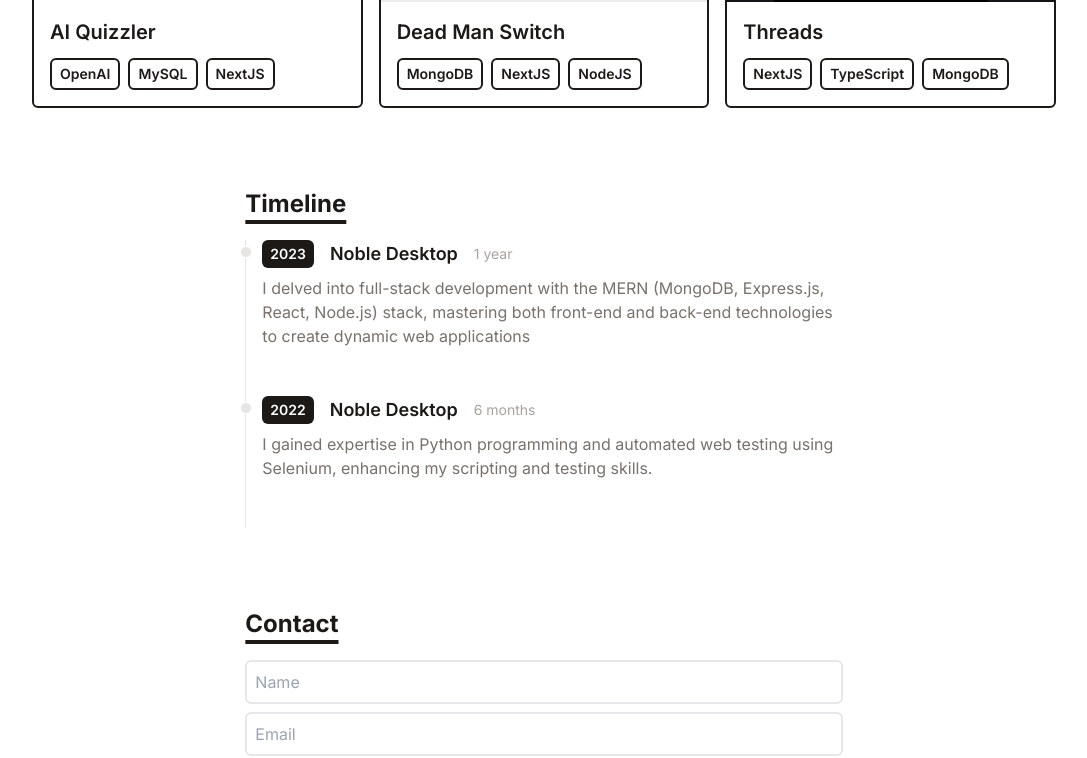
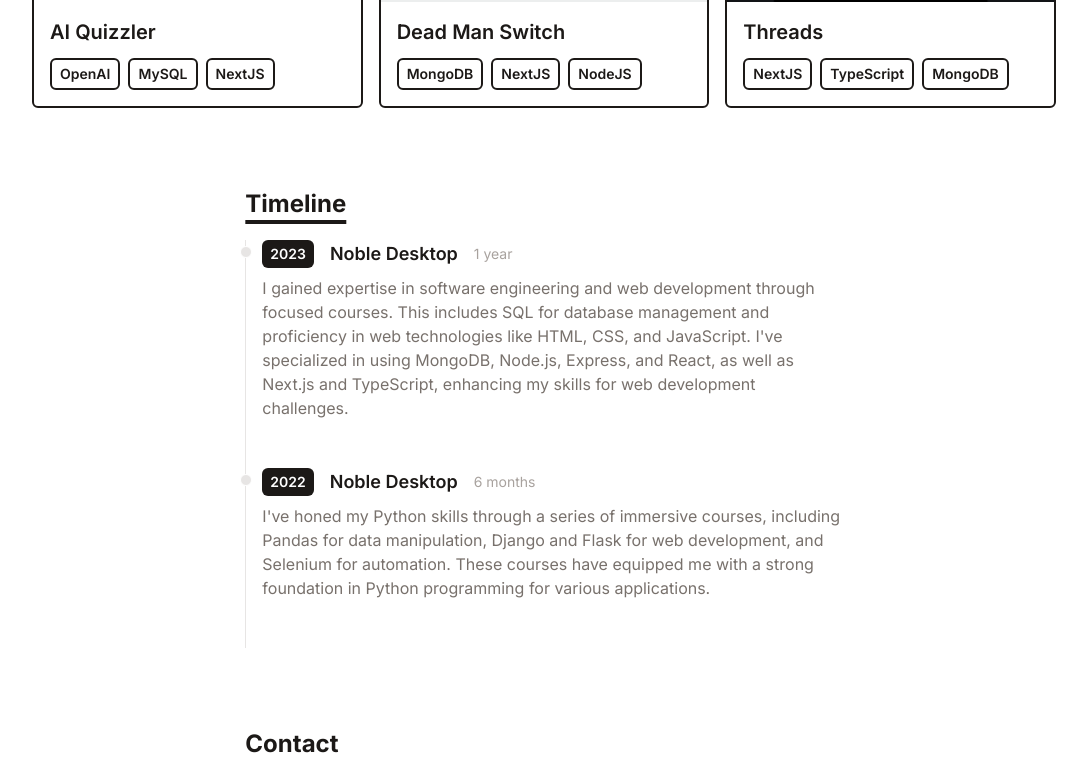
Before and after one commit to KaiLamNYC/vite-portfolio, a React (Vite) app in the folder minimal-portfolio/: page / in a window 1280 px wide. Shown: the part 560-1318 px from the top of the page, without its empty margins (96-1183 px from the left). Built offline with nearby package versions, Linux system fonts and the light colour scheme.

Commit message:
timeline

```diff
--- a/minimal-portfolio/src/data/timeline.js
+++ b/minimal-portfolio/src/data/timeline.js
@@ -4,13 +4,13 @@ export default [
 		title: "Noble Desktop",
 		duration: "1 year",
 		details:
-			"I delved into full-stack development with the MERN (MongoDB, Express.js, React, Node.js) stack, mastering both front-end and back-end technologies to create dynamic web applications",
+			"I gained expertise in software engineering and web development through focused courses. This includes SQL for database management and proficiency in web technologies like HTML, CSS, and JavaScript. I've specialized in using MongoDB, Node.js, Express, and React, as well as Next.js and TypeScript, enhancing my skills for web development challenges.",
 	},
 	{
 		year: "2022",
 		title: "Noble Desktop",
 		duration: "6 months",
 		details:
-			"I gained expertise in Python programming and automated web testing using Selenium, enhancing my scripting and testing skills.",
+			"I've honed my Python skills through a series of immersive courses, including Pandas for data manipulation, Django and Flask for web development, and Selenium for automation. These courses have equipped me with a strong foundation in Python programming for various applications.",
 	},
 ];
```
